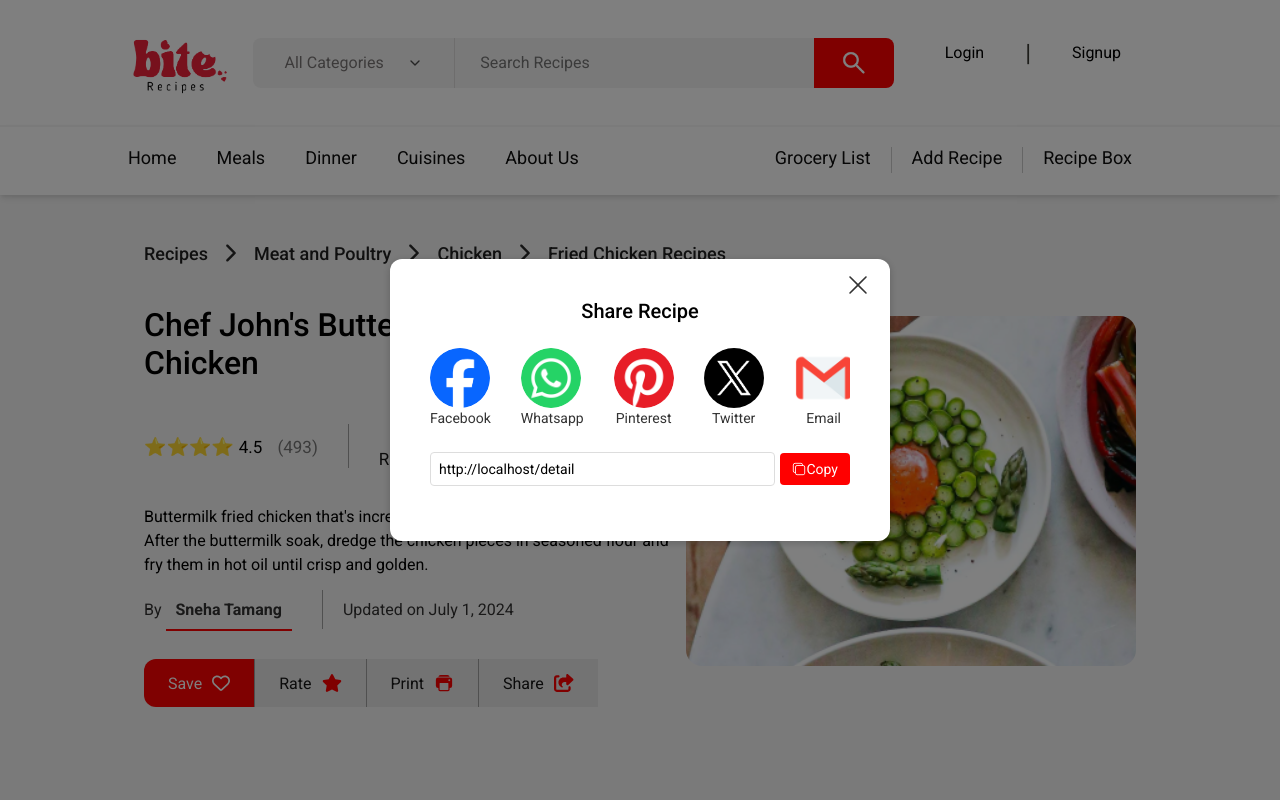
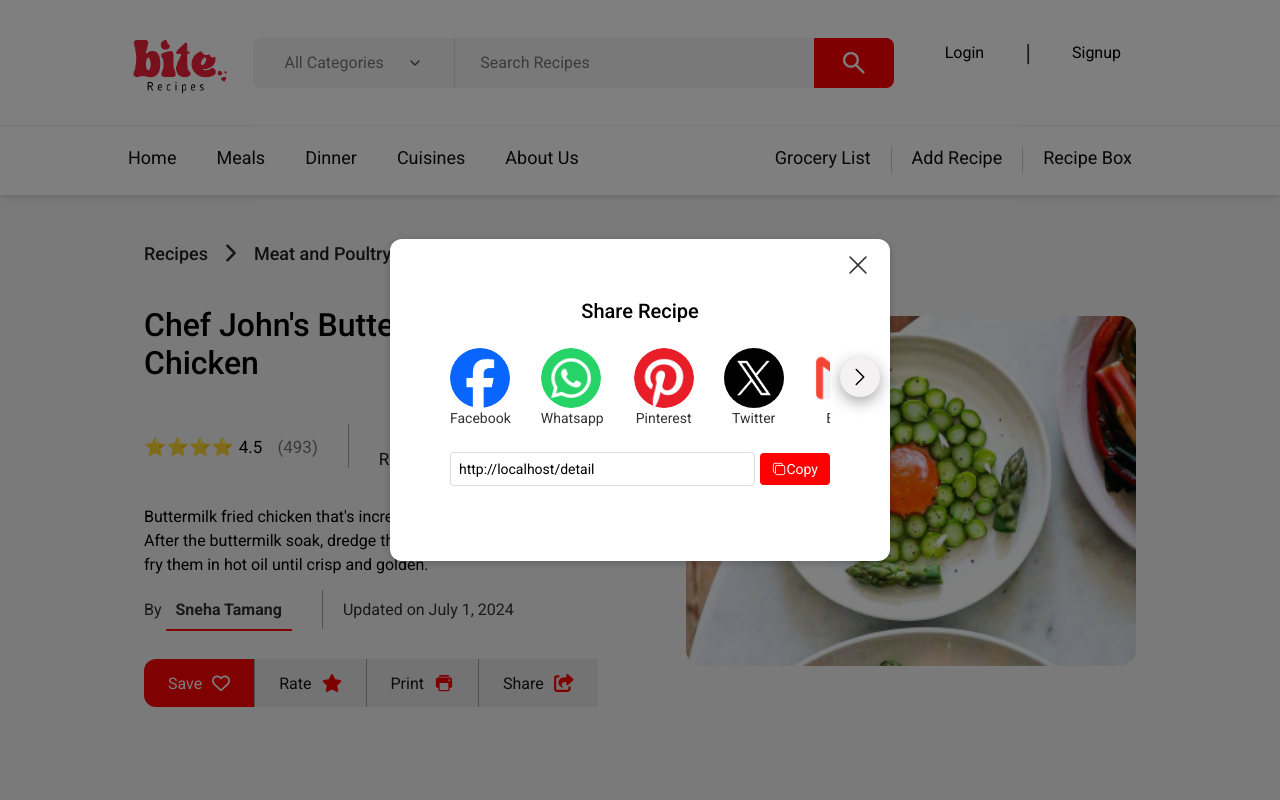
Before and after one commit to sneha-at-hub/recipe-sharing-application, a React (Vite) app in the folder frontend/: page /detail in a window 1280 px wide. Both pictures are taken after a click on the button "Share". Shown: the top 800 px of the page. Built offline with nearby package versions, Linux system fonts and the light colour scheme.

Commit message:
added scroll button

```diff
--- a/frontend/src/components/Share/Share.css
+++ b/frontend/src/components/Share/Share.css
@@ -35,12 +35,16 @@
   .share-popup {
     background-color: white;
     border-radius: 12px;
-    padding: 40px;
+    padding: 60px;
     width: 500px;
     box-shadow: 0 2px 8px rgba(0, 0, 0, 0.2);
     text-align: center;
     position: relative; /* To position the close icon */
   }
+
+
+
+
 
   .close-icon {
     position: absolute;
@@ -92,12 +96,48 @@
     gap: 30px;
   }
 
-  /* Wrapper for each icon */
-  .share-icon-wrapper {
-    display: inline-flex;
-    flex-direction: column;
+/* Container for share icons with scroll buttons */
+.share-icons-wrapper {
+    position: relative;
+    overflow: hidden;
+  }
+
+  /* Scroll buttons */
+  .scroll-button {
+    position: absolute;
+    top: 43%;
+
+    transform: translateY(-50%);
+    background-color: #ddd;
+    border: none;
+
+    border-radius: 50%;
+    cursor: pointer;
+    z-index: 10;
+    font-size: 24px;
+    padding: 8px;
+    display: flex;
     align-items: center;
-    text-align: center;
+    justify-content: center;
+  }
+
+  /* Left scroll button */
+  .scroll-left {
+   margin-left: -45px;
+    background-color: #f3f1f1;
+    box-shadow: rgba(0, 0, 0, 0.35) 0px 5px 15px;
+  }
+
+  /* Right scroll button */
+  .scroll-right {
+    right:10px;
+    background-color: #f3f1f1;
+    box-shadow: rgba(0, 0, 0, 0.35) 0px 5px 15px;
+  }
+
+  /* Add space between buttons and share icons container */
+  .scroll-button:hover {
+    background-color: #bbb;
   }
 
   /* Icon styling */
--- a/frontend/src/components/Share/Share.jsx
+++ b/frontend/src/components/Share/Share.jsx
@@ -1,12 +1,35 @@
-import React, { useState } from 'react';
+import React, { useState, useRef, useEffect } from 'react';
 import { IoCopyOutline } from 'react-icons/io5';
-import { FaTimes } from 'react-icons/fa'; // Import cross icon
+import { FaTimes } from 'react-icons/fa';
+import { RxCross1 } from "react-icons/rx";
+import { HiOutlineChevronRight } from "react-icons/hi2";
+import { HiOutlineChevronLeft } from "react-icons/hi2";
+
 import './Share.css';
 import { assets } from '../../assets/assets';
-import { RxCross1 } from "react-icons/rx";
 
 const Share = ({ show, onClose }) => {
   const [copyText, setCopyText] = useState(window.location.href); // Initialize with current URL
+  const [showLeftButton, setShowLeftButton] = useState(false); // State for left button visibility
+  const iconsRef = useRef(null); // Reference to icons container
+
+  useEffect(() => {
+    const updateButtonVisibility = () => {
+      if (iconsRef.current) {
+        setShowLeftButton(iconsRef.current.scrollLeft > 0);
+      }
+    };
+
+    // Add event listener for scroll
+    iconsRef.current?.addEventListener('scroll', updateButtonVisibility);
+    // Initial check
+    updateButtonVisibility();
+
+    // Cleanup event listener on unmount
+    return () => {
+      iconsRef.current?.removeEventListener('scroll', updateButtonVisibility);
+    };
+  }, []);
 
   const handleCopy = () => {
     navigator.clipboard.writeText(copyText).then(() => {
@@ -14,6 +37,16 @@ const Share = ({ show, onClose }) => {
     }).catch(err => {
       console.error('Failed to copy text: ', err);
     });
+  };
+
+  const scroll = (direction) => {
+    if (iconsRef.current) {
+      const scrollAmount = 100; // Amount to scroll
+      iconsRef.current.scrollBy({
+        left: direction === 'left' ? -scrollAmount : scrollAmount,
+        behavior: 'smooth'
+      });
+    }
   };
 
   if (!show) return null;  // Don't render if show is false
@@ -25,7 +58,13 @@ const Share = ({ show, onClose }) => {
           <RxCross1 />
         </div>
         <h3 className="share-title">Share Recipe</h3>
-        <div className="share-icons-container">
+        {showLeftButton && (
+          <button className="scroll-button scroll-left" onClick={() => scroll('left')}>
+            <HiOutlineChevronLeft />
+          </button>
+        )}
+        <div className="share-icons-wrapper">
+          <div className="share-icons-container" ref={iconsRef}>
             <div className="share-icons">
               <div className="share-icon-wrapper">
                 <a href="https://www.facebook.com/sharer/sharer.php?u=YOUR_URL" target="_blank" rel="noopener noreferrer">
@@ -65,6 +104,11 @@ const Share = ({ show, onClose }) => {
               </div>
             </div>
           </div>
+        </div>
+        <button className="scroll-button scroll-right" onClick={() => scroll('right')}>
+            <HiOutlineChevronRight />
+        </button>
+
         <div className="share-link">
           <input type="text" value={copyText} readOnly />
           <button className="copy-button" onClick={handleCopy}>
```
Lines whose indentation alone changed are shown as unchanged.
